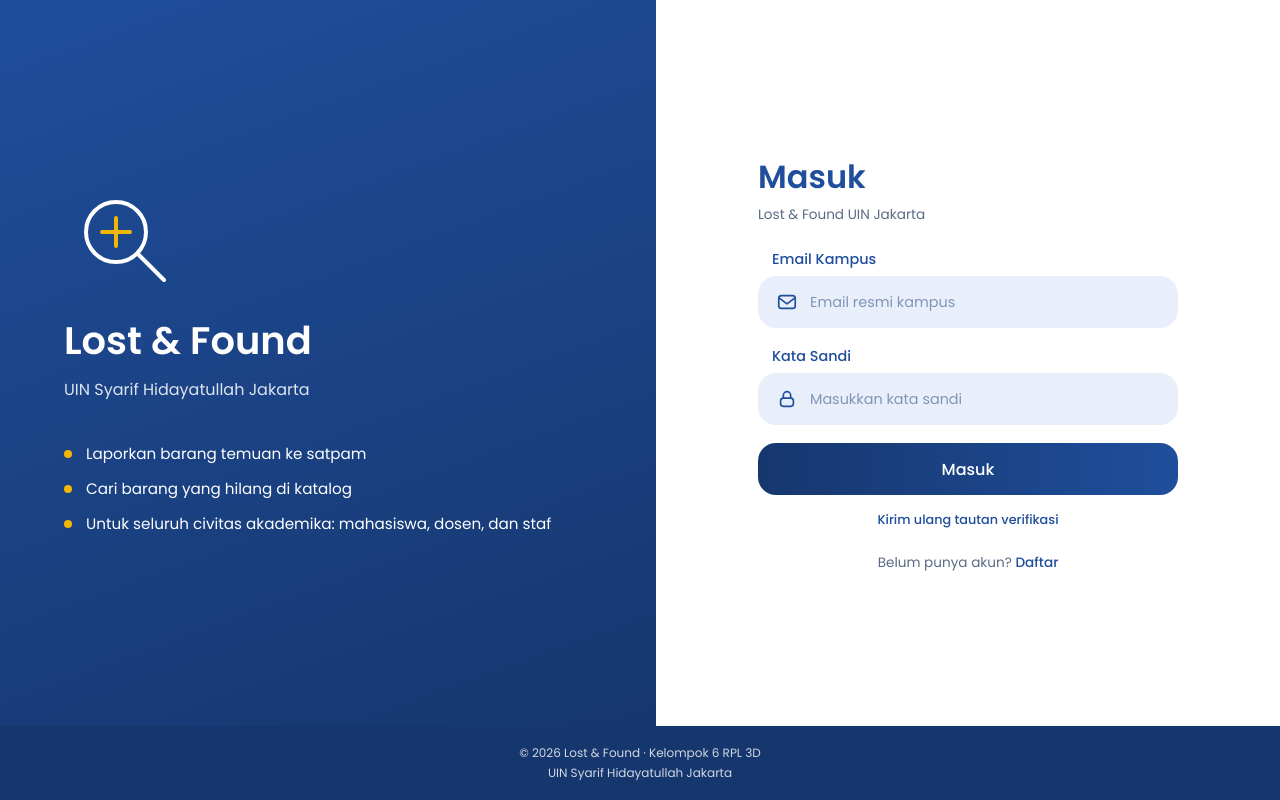
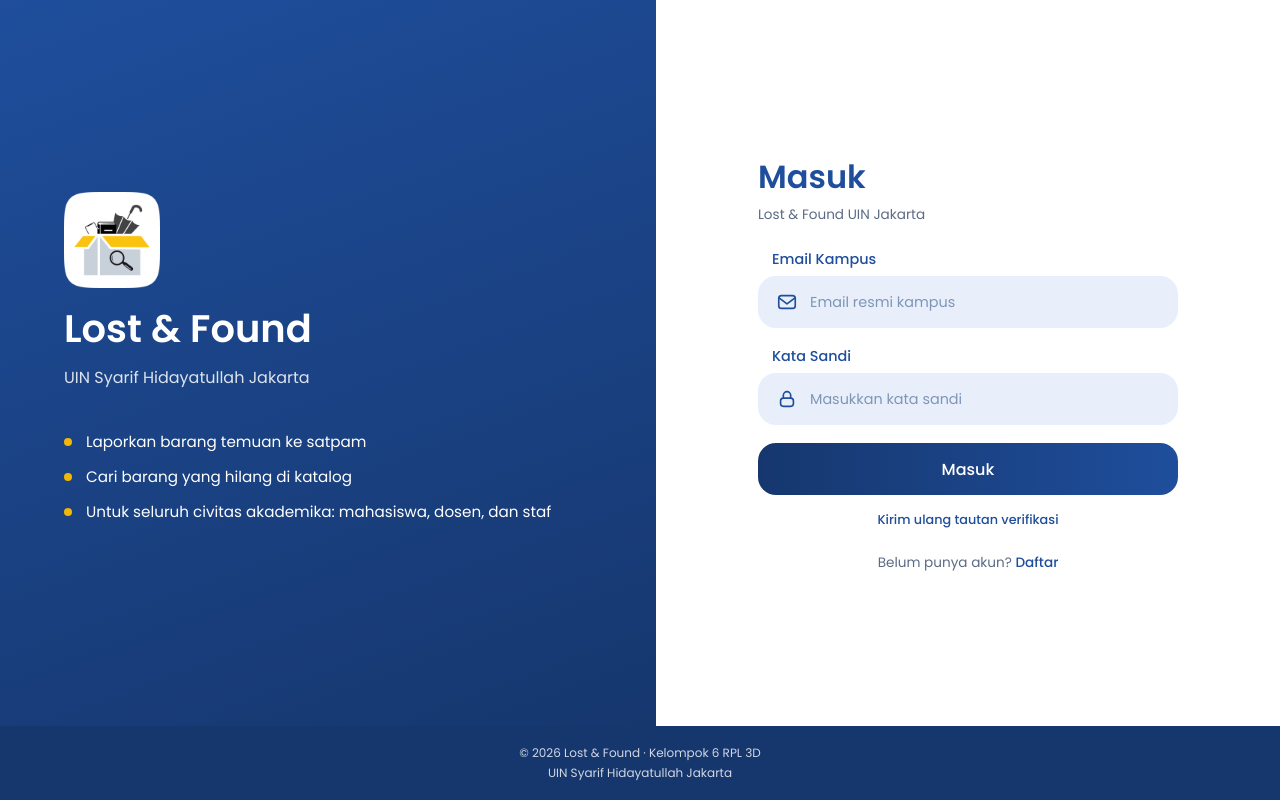
Before and after one commit to ghassanmygit/lostundfound, a React (Vite) app in the folder frontend/: page /login in a window 1280 px wide. Built offline with nearby package versions, Linux system fonts and the light colour scheme.

Commit message:
ubah logo

```diff
--- a/frontend/index.html
+++ b/frontend/index.html
@@ -4,6 +4,7 @@
     <meta charset="UTF-8" />
     <meta name="viewport" content="width=device-width, initial-scale=1.0" />
     <title>Lost &amp; Found</title>
+    <link rel="icon" type="image/png" href="/logo.png" />
     <link rel="preconnect" href="https://fonts.googleapis.com" />
     <link rel="preconnect" href="https://fonts.gstatic.com" crossorigin />
     <link
--- a/frontend/src/components/AppLayout.css
+++ b/frontend/src/components/AppLayout.css
@@ -31,8 +31,16 @@
 }
 
 .navbar-brand {
+  display: flex;
+  align-items: center;
+  gap: 10px;
   font-weight: 600;
   font-size: 1.1rem;
+}
+
+.navbar-logo {
+  width: 38px;
+  height: 38px;
 }
 
 .navbar-menu {
--- a/frontend/src/components/AuthLayout.css
+++ b/frontend/src/components/AuthLayout.css
@@ -21,9 +21,9 @@
   color: var(--putih);
 }
 
-.auth-brand svg {
-  width: 84px;
-  height: 84px;
+.auth-logo {
+  width: 96px;
+  height: 96px;
 }
 
 .auth-brand h2 {
@@ -110,9 +110,9 @@
     background: linear-gradient(160deg, var(--biru) 0%, var(--biru-tua) 100%);
   }
 
-  .auth-brand svg {
-    width: 120px;
-    height: 120px;
+  .auth-logo {
+    width: 96px;
+    height: 96px;
   }
 
   .auth-brand h2 {
--- a/frontend/src/components/AuthLayout.jsx
+++ b/frontend/src/components/AuthLayout.jsx
@@ -6,19 +6,11 @@ function AuthLayout({ title, subtitle, children }) {
     <div className="auth">
       <div className="auth-body">
         <aside className="auth-brand">
-          <svg
-            viewBox="0 0 120 120"
-            fill="none"
-            stroke="currentColor"
-            strokeWidth="4"
-            strokeLinecap="round"
-            strokeLinejoin="round"
-            aria-hidden="true"
-          >
-            <circle cx="52" cy="52" r="30" />
-            <path d="M74 74l26 26" />
-            <path d="M38 52h28M52 38v28" stroke="var(--kuning)" />
-          </svg>
+          <img
+            className="auth-logo"
+            src="/logo.png"
+            alt="Logo Lost &amp; Found"
+          />
           <h2>Lost &amp; Found</h2>
           <p className="auth-univ">UIN Syarif Hidayatullah Jakarta</p>
           <ul>
--- a/frontend/src/components/Navbar.jsx
+++ b/frontend/src/components/Navbar.jsx
@@ -14,7 +14,10 @@ function Navbar() {
   return (
     <header className="navbar">
       <div className="navbar-inner">
-        <span className="navbar-brand">Lost &amp; Found</span>
+        <span className="navbar-brand">
+          <img className="navbar-logo" src="/logo.png" alt="" />
+          Lost &amp; Found
+        </span>
         <nav className="navbar-menu">
           {session?.role === "satpam" && (
             <NavLink to="/satpam">Verifikasi</NavLink>
```
Also changed, not shown: frontend/public/logo.png (added).
